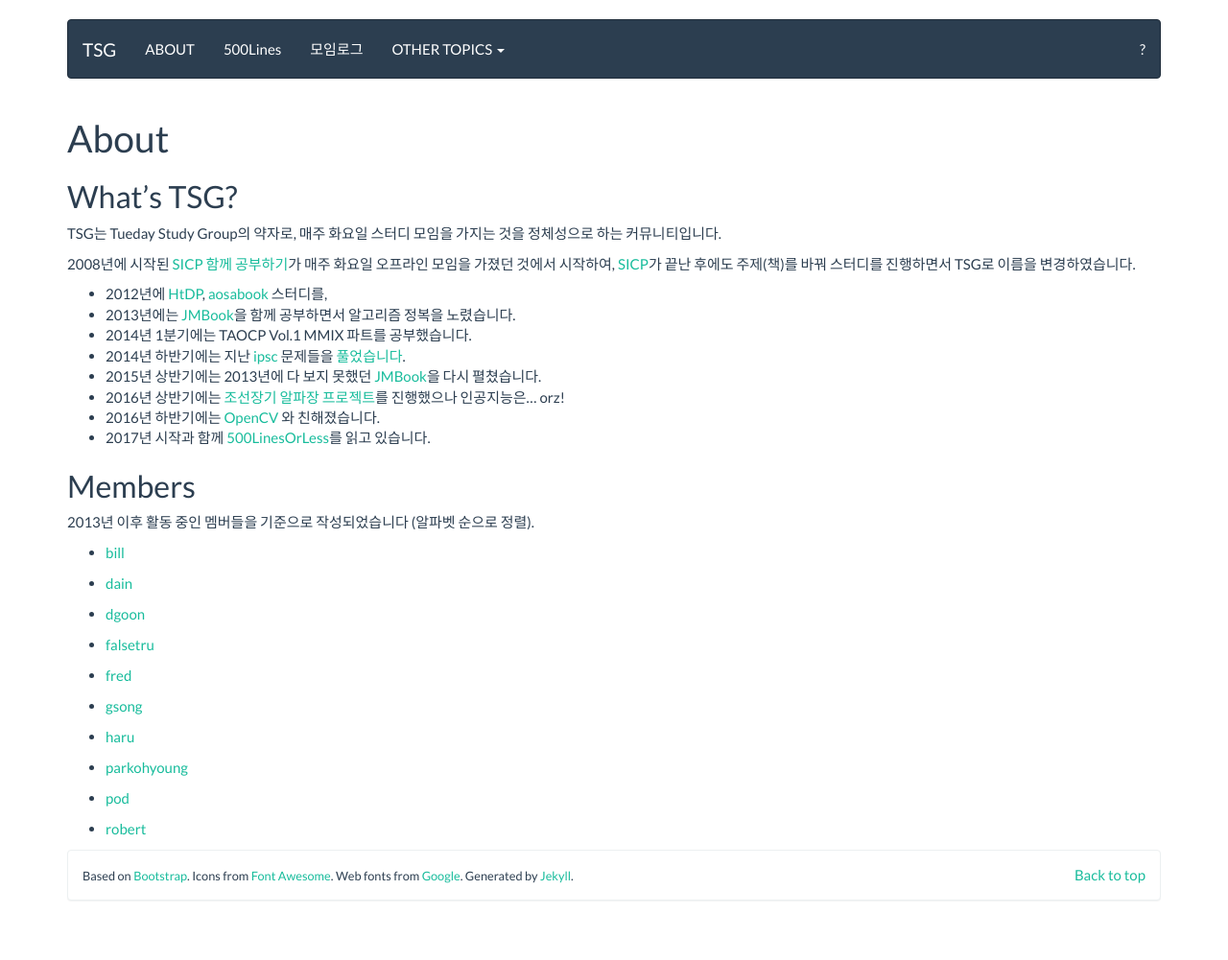
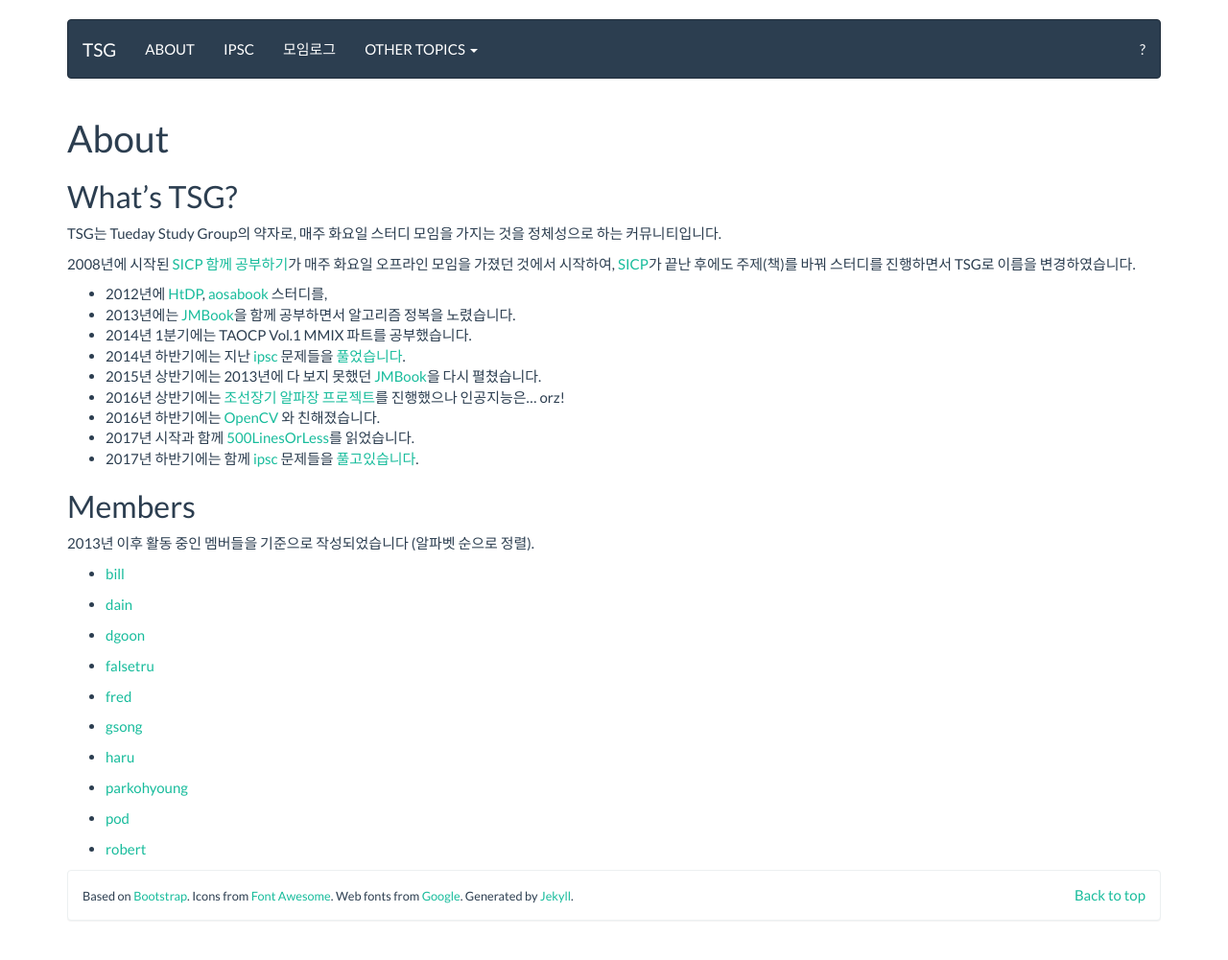
Before and after one commit to tuestudy/tuestudy.github.io, a Jekyll site: the page built from about.md, in a window 1280 px wide. Shown: the whole page at 96% size. Built offline with Jekyll 4.4.1, drawn with Linux system fonts in a browser that asks for light colours; before the commit the page ends 980 px from its top, so only the background shows below that.

Commit message:
Update main topic

```diff
--- a/_includes/header.html
+++ b/_includes/header.html
@@ -12,13 +12,17 @@
   <div class="navbar-collapse collapse">
     <ul class="nav navbar-nav">
       <li><a href="/about.html">ABOUT</a></li>
-      <li><a href="/topics/500lines.html">500Lines</a></li>
+      <li><a href="/topics/ipsc.html">IPSC</a></li>
       <li><a href="/posts/">모임로그</a></li>
       <li class="dropdown">
         <a href="#" class="dropdown-toggle" data-toggle="dropdown">OTHER TOPICS <b class="caret"></b></a>
         <ul class="dropdown-menu">
+          <li class="dropdown-header">2017</li>
+          <li><a href="/topics/ipsc.html">IPSC</a></li>
+          <li><a href="/topics/500lines.html">500 Lines</a></li>
+          <li class="divider"></li>
           <li class="dropdown-header">2016</li>
-          <li><a href="/topics/opencv.html">알파장</a></li>
+          <li><a href="/topics/opencv.html">OpenCV</a></li>
           <li><a href="/topics/janggi.html">알파장</a></li>
           <li class="divider"></li>
           <li class="dropdown-header">2014</li>
--- a/about.md
+++ b/about.md
@@ -15,11 +15,12 @@
 * 2012년에 [HtDP], [aosabook] 스터디를,
 * 2013년에는 [JMBook]을 함께 공부하면서 알고리즘 정복을 노렸습니다.
 * 2014년 1분기에는 TAOCP Vol.1 MMIX 파트를 공부했습니다.
-* 2014년 하반기에는 지난 [ipsc](http://ipsc.ksp.sk/) 문제들을 [풀었습니다](http://github.com/tuestudy/ipsc).
+* 2014년 하반기에는 지난 [ipsc] 문제들을 [풀었습니다](http://github.com/tuestudy/ipsc).
 * 2015년 상반기에는 2013년에 다 보지 못했던 [JMBook]을 다시 펼쳤습니다.
 * 2016년 상반기에는 [조선장기 알파장 프로젝트](https://github.com/tuestudy/janggi)를 진행했으나 인공지능은... orz!
 * 2016년 하반기에는 [OpenCV](https://github.com/tuestudy/opencv_playground) 와 친해졌습니다.
-* 2017년 시작과 함께 [500LinesOrLess](http://aosabook.org/en/index.html)를 읽고 있습니다.
+* 2017년 시작과 함께 [500LinesOrLess]를 읽었습니다.
+* 2017년 하반기에는 함께 [ipsc] 문제들을 [풀고있습니다](http://github.com/tuestudy/ipsc).
 
 ## Members
 
@@ -35,3 +36,5 @@
 [HtDP]: http://www.htdp.org
 [aosabook]: http://www.aosabook.org
 [JMBook]: http://algospot.com/wiki/read/JMBook
+[500LinesOrLess]: http://aosabook.org/en/index.html
+[ipsc]: http://ipsc.ksp.sk/
```
Also changed, not shown: index.html (+4 -4 lines), topics/ipsc.md (+8 -0 lines).
